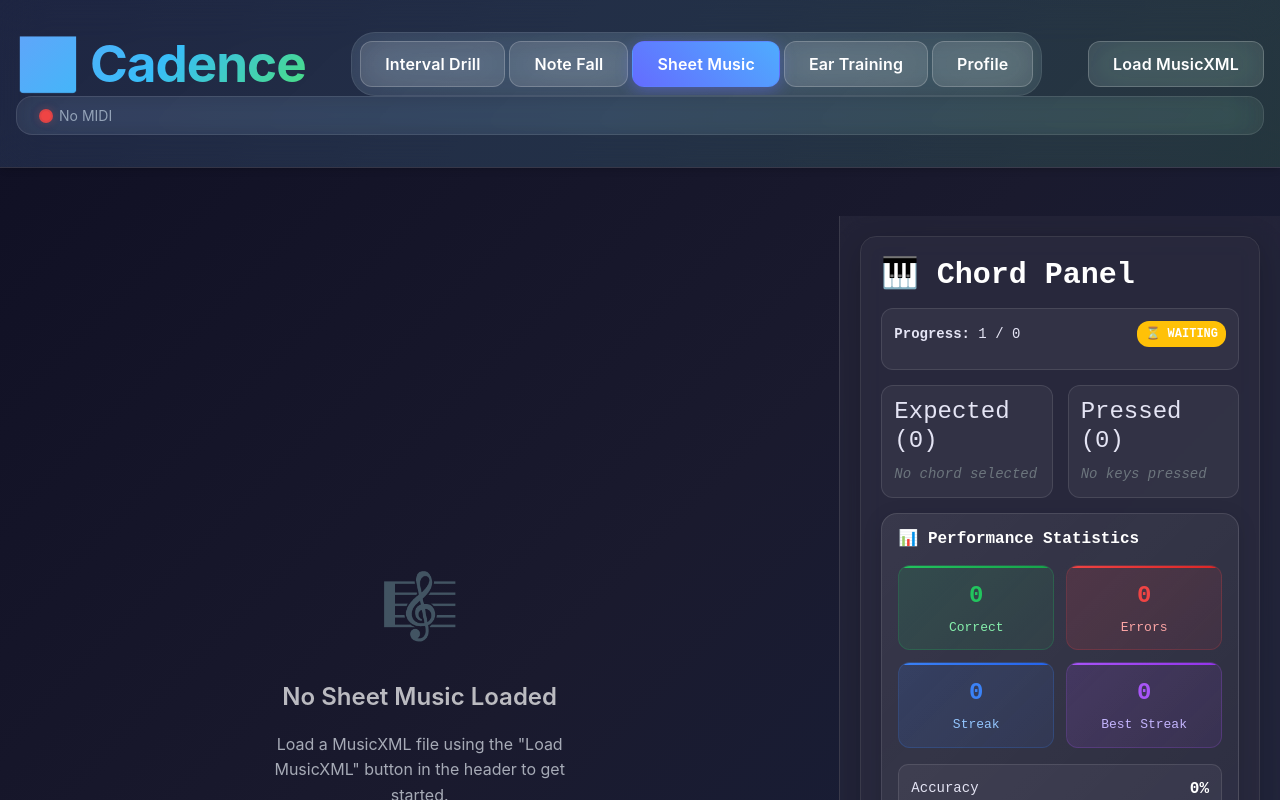
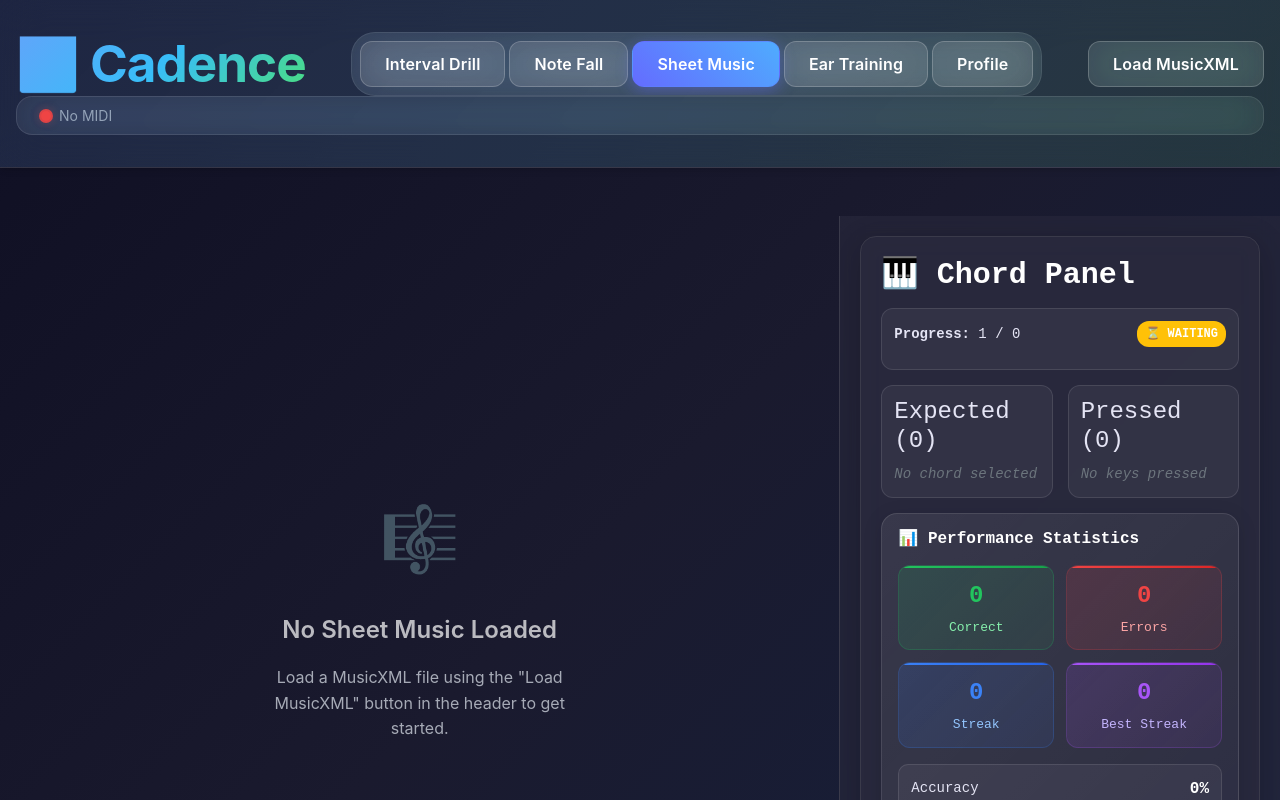
Before and after one commit to vhildebrand/cadence, a React (Vite) app in the folder cadence-app/: page / in a window 1280 px wide. Shown: the top 800 px of the page. Built offline with nearby package versions, Linux system fonts and the light colour scheme.

Commit message:
Fixed scroll

```diff
--- a/cadence-app/src/components/SheetMusicPlayer.tsx
+++ b/cadence-app/src/components/SheetMusicPlayer.tsx
@@ -318,7 +318,7 @@ export default function SheetMusicPlayer({ activeMidiNotes, onMidiMessage, music
   const progress = totalChords > 0 ? currentChordIndex / totalChords : 0;
 
   return (
-    <div className="sheet-music-player" style={{ display: 'flex', flex: 1, overflow: 'hidden', height: '100%' }}>
+    <div className="sheet-music-player" style={{ display: 'flex', flex: 1, overflow: 'visible', height: '100%' }}>
       {/* Main sheet music area */}
       <div style={{
         flex: showDebugPanel ? 2 : 3,
@@ -329,7 +329,8 @@ export default function SheetMusicPlayer({ activeMidiNotes, onMidiMessage, music
         display: 'flex',
         flexDirection: 'column',
         justifyContent: musicData ? 'flex-start' : 'center',
-        alignItems: musicData ? 'stretch' : 'center'
+        alignItems: musicData ? 'stretch' : 'center',
+        minHeight: '100vh'
       }}>
         {musicData ? (
           <>
@@ -451,7 +452,11 @@ export default function SheetMusicPlayer({ activeMidiNotes, onMidiMessage, music
           backgroundColor: 'rgba(42, 42, 62, 0.6)',
           color: '#ffffff',
           borderLeft: '1px solid #3a3a4a',
-          backdropFilter: 'blur(10px)'
+          backdropFilter: 'blur(10px)',
+          position: 'sticky',
+          top: 0,
+          height: '100vh',
+          alignSelf: 'flex-start'
         }}>
           <NotePanel
             expectedNotes={expectedNotes}
@@ -484,7 +489,11 @@ export default function SheetMusicPlayer({ activeMidiNotes, onMidiMessage, music
           backgroundColor: 'rgba(42, 42, 62, 0.6)',
           color: '#ffffff',
           borderLeft: '1px solid #3a3a4a',
-          backdropFilter: 'blur(10px)'
+          backdropFilter: 'blur(10px)',
+          position: 'sticky',
+          top: 0,
+          height: '100vh',
+          alignSelf: 'flex-start'
         }}>
           <PerformanceMetricsDisplay
             metrics={performanceMetrics}
```
